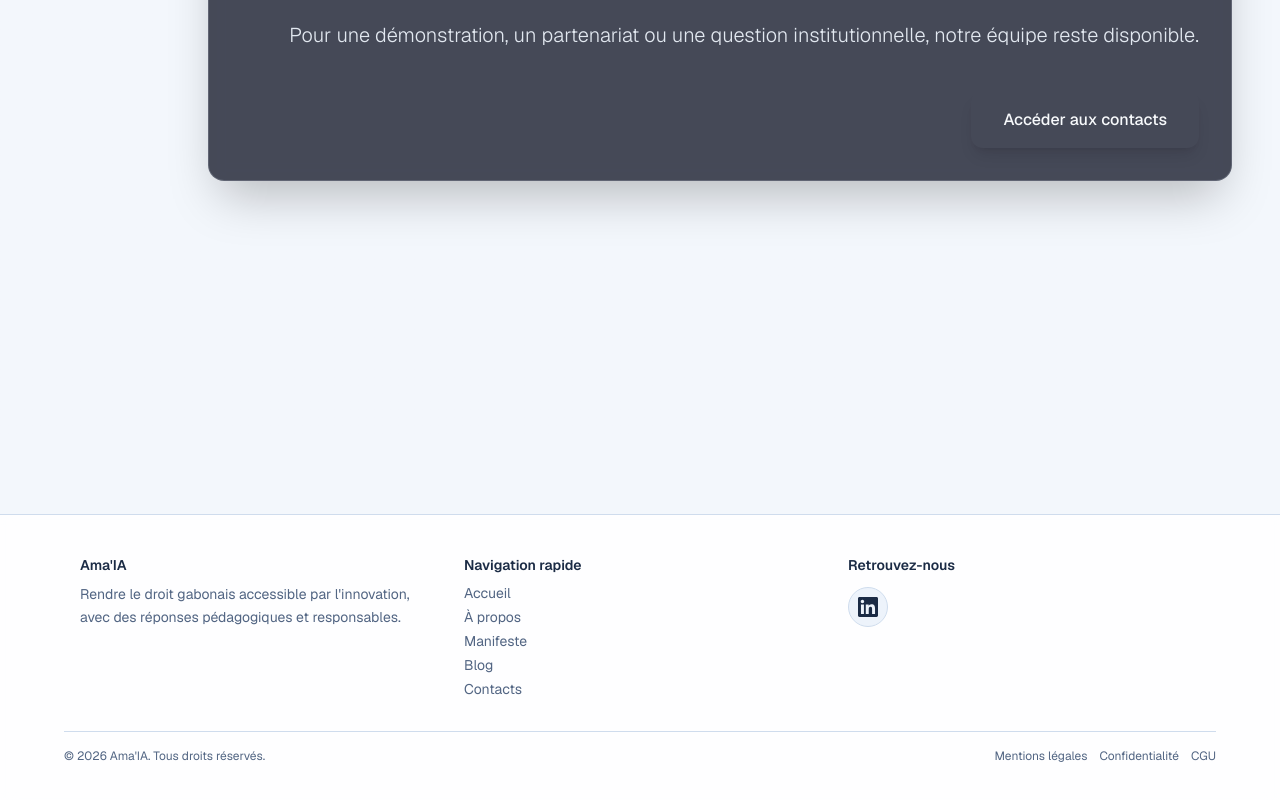
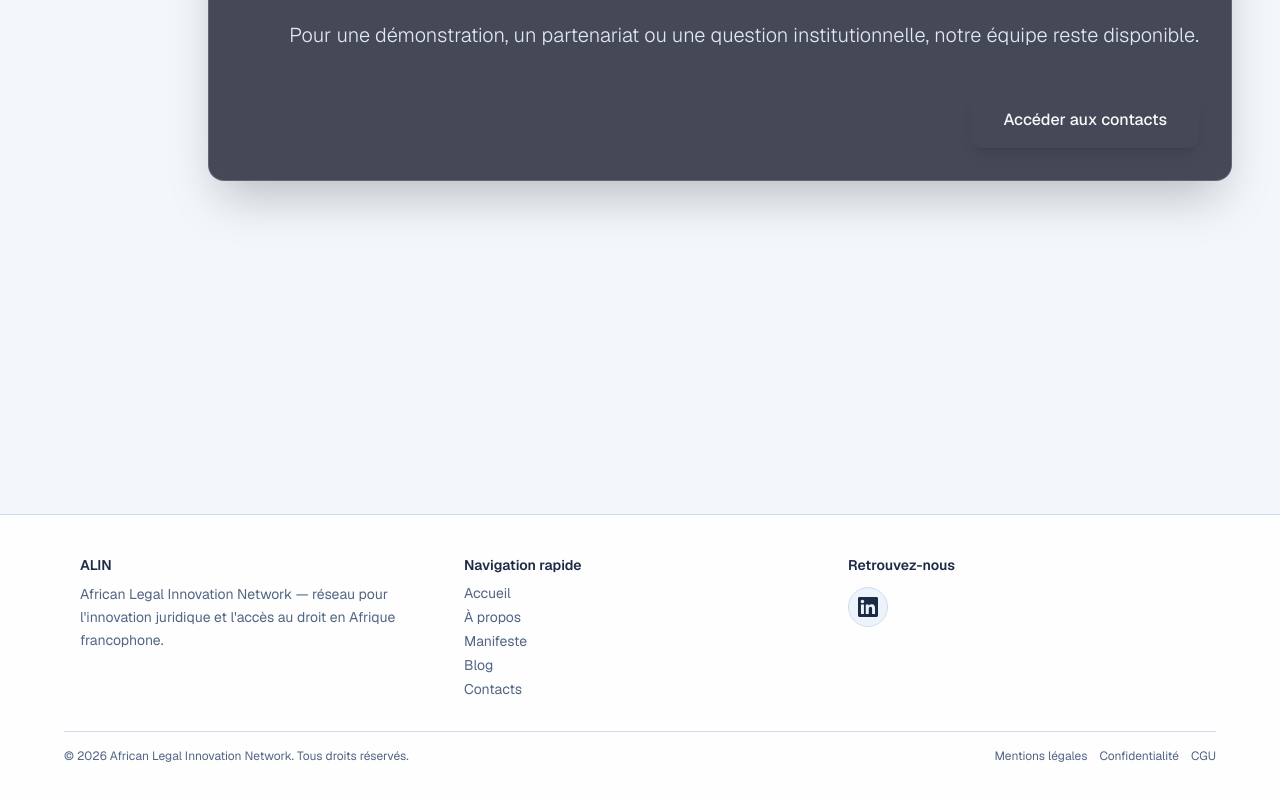
Before and after one commit to Francois-b-24/gaboneselaw, a Next.js app in the folder webapp/frontend/: page / in a window 1280 px wide. Shown: the part 2981-3781 px from the top of the page. Built offline with nearby package versions, Linux system fonts and the light colour scheme.

Commit message:
Retrait des mentions Ama'IA (footer, méta, favicon ALIN)
console AFM

Co-authored-by: Cursor <cursoragent@cursor.com>

```diff
--- a/webapp/frontend/src/app/layout.tsx
+++ b/webapp/frontend/src/app/layout.tsx
@@ -16,7 +16,8 @@ const geistMono = Geist_Mono({
 
 export const metadata: Metadata = {
   title: "ALIN - African Legal Innovation Network",
-  description: "Rendre le droit gabonais plus accessible grace a un assistant juridique clair et responsable.",
+  description:
+    "Vulgariser et connecter le droit africain : informations juridiques accessibles, fiables et ancrées dans les réalités du continent.",
   icons: {
     icon: [
       { url: "/icon.svg", type: "image/svg+xml" },
--- a/webapp/frontend/src/components/site-footer.tsx
+++ b/webapp/frontend/src/components/site-footer.tsx
@@ -9,10 +9,10 @@ export function SiteFooter() {
     >
       <div className="mx-auto grid w-full max-w-6xl gap-8 px-4 md:grid-cols-3">
         <section>
-          <p className="text-sm font-semibold">Ama&apos;IA</p>
+          <p className="text-sm font-semibold">ALIN</p>
           <p className="text-muted mt-2 text-sm leading-relaxed">
-            Rendre le droit gabonais accessible par l&apos;innovation, avec des réponses
-            pédagogiques et responsables.
+            African Legal Innovation Network — réseau pour l&apos;innovation juridique et
+            l&apos;accès au droit en Afrique francophone.
           </p>
         </section>
 
@@ -38,7 +38,7 @@ export function SiteFooter() {
         style={{ borderColor: "var(--border)" }}
       >
         <div className="flex flex-col gap-2 md:flex-row md:items-center md:justify-between">
-          <p>© 2026 Ama&apos;IA. Tous droits réservés.</p>
+          <p>© 2026 African Legal Innovation Network. Tous droits réservés.</p>
           <div className="flex flex-wrap gap-3">
             <TranslatedLink href="/mentions-legales" className="hover:underline">Mentions légales</TranslatedLink>
             <TranslatedLink href="/confidentialite" className="hover:underline">Confidentialité</TranslatedLink>
```
Also changed, not shown: webapp/frontend/src/app/icon.svg.
